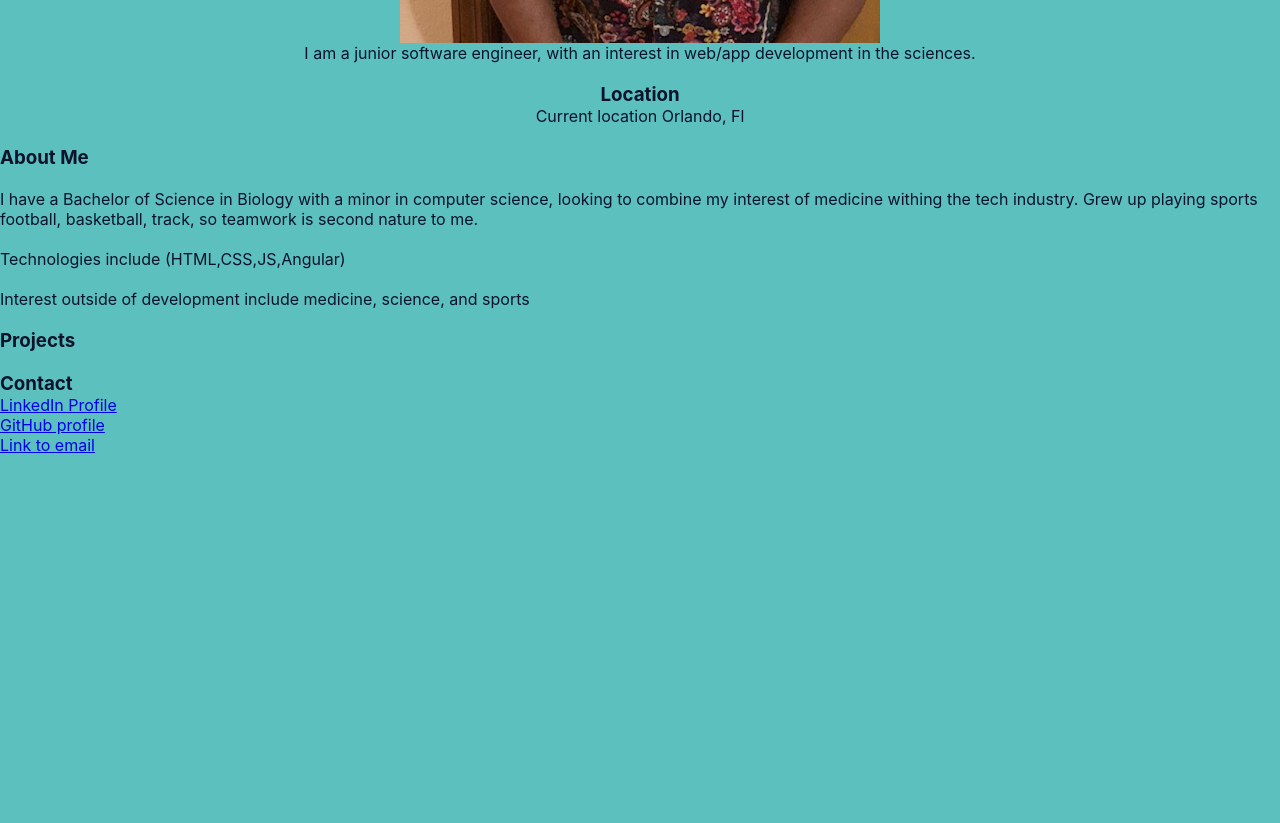
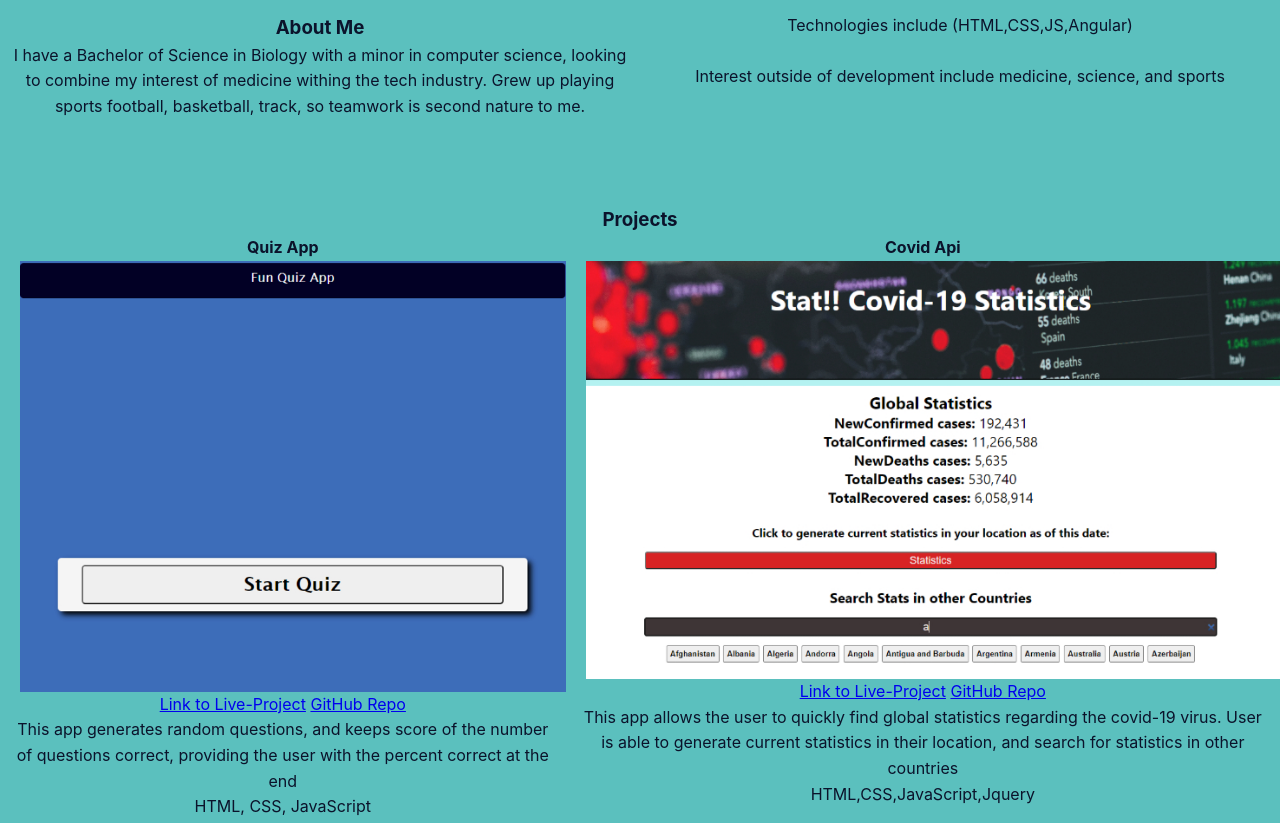
Before and after one commit to Maxwellvincent/Thinkful-Portfolio, a plain HTML site: page index.html in a window 1280 px wide. Shown: the part 866-1689 px from the top of the page. Before the commit the page ends 1321 px from the top, so only its background shows below. Drawn offline with Linux system fonts and the light colour scheme.

Commit message:
updated portfolio

```diff
--- a/index.css
+++ b/index.css
@@ -6,6 +6,8 @@
 
 /* Link to colors used */
 /* https://coolors.co/0b132b-1c2541-3a506b-5bc0be-6fffe9 */
+
+
 
 
 header {
@@ -22,12 +24,29 @@ body {
     background-color: #5BC0BE;
     color: #0B132B;
     font-family: -apple-system, BlinkMacSystemFont, 'Segoe UI', Roboto, Oxygen, Ubuntu, Cantarell, 'Open Sans', 'Helvetica Neue', sans-serif;
+    line-height: 1.6;
 }
 
 img {
-    height: auto;
-    max-width: 70%;
+    max-width: 100%;
+    display: block;
+    margin: 0 10px;
+}
 
+.group {
+    display: flex;
+    flex-direction: column;
+    margin-bottom: 50px;
+}
+
+.item {
+    flex: 1;
+    margin: 10px;
+    text-align: center;
+}
+
+.item-double {
+    flex: 2;
 }
 
 #intro {
@@ -36,3 +55,41 @@ img {
     align-items: center;
     text-align: center;
 }
+
+.intro-text {
+    margin: auto;
+}
+
+.projects {
+    flex-direction: column;
+}
+
+ .project-items {
+     margin: 0 10px;
+ }
+
+/* Typography */
+
+h3 {
+    text-align: center;
+}
+
+.project-items{
+    text-align: center;
+}
+
+
+@media all and (min-width: 800px){
+    .group {
+        flex-direction: row;
+    }
+
+
+    p {
+        margin: auto;
+    }
+
+    h3 {
+        text-align: center;
+    }
+}
--- a/index.html
+++ b/index.html
@@ -13,28 +13,65 @@
     </header>
     <main>
         <section id="intro">
+            <div class="group">
+                <div class="item">
                     <h2>I'm Louis M.</h2>
                     <img src="/SoftwareProfile.jpg" alt="profile-image">
+                </div>
+
+                <div class="item-double intro-text">
                     <p>I am a junior software engineer, with an interest in web/app development in the sciences.</p>
                     <br>
                     <h3>Location</h3>
-                <p>Current location Orlando, Fl</p>
+                    <p>Current location Orlando, FL</p>
+                </div>
 
+            </div>
         </section>
-        <br>
+
         <section id="about-me">
+            <div class="group">
+                <div class="item">
                     <h3>About Me</h3>
-            <br>
-            <p>I have a Bachelor of Science in Biology with a minor in computer science, looking to combine my interest of medicine withing the tech industry. Grew up playing sports football, basketball, track, so teamwork is second nature to me.</p>
-            <br>
+                    <p>I have a Bachelor of Science in Biology with a minor in computer science, looking to combine my interest of medicine withing the tech industry. Grew up playing sports football, basketball, track, so teamwork is second nature to me. </p>
+                </div>
+                <div class="item">
                     <p>Technologies include (HTML,CSS,JS,Angular)</p>
                     <br>
                     <p>Interest outside of development include medicine, science, and sports</p>
+                </div>
+
+
+
+
+
+
+            </div>
+
 
         </section>
         <br>
         <section id="Projects">
             <h3>Projects</h3>
+            <div class="group projects">
+                <div class=" items project-items">
+                    <h4><strong>Quiz App</strong></h4>
+                    <img src="/QuizApp.jpg" alt="Quiz-app-image">
+                    <a href="https://maxwellvincent.github.io/QuizApp/">Link to Live-Project</a>
+                    <a href="https://github.com/Maxwellvincent/QuizApp">GitHub Repo</a>
+                    <p>This app generates random questions, and keeps score of the number of questions correct, providing the user with the percent correct at the end</p>
+                    <p>HTML, CSS, JavaScript</p>
+                </div>
+
+                <div class="items project-items">
+                    <h4><strong>Covid Api</strong></h4>
+                    <img src="/CovidSS2.jpg" alt="Covid-19-api-image">
+                    <a href="https://maxwellvincent.github.io/ApICapstone/">Link to Live-Project</a>
+                    <a href="https://github.com/Maxwellvincent/ApICapstone">GitHub Repo</a>
+                    <p>This app allows the user to quickly find global statistics regarding the covid-19 virus. User is able to generate current statistics in their location, and search for statistics in other countries</p>
+                    <p>HTML,CSS,JavaScript,Jquery</p>
+                </div>
+            </div>
         </section>
         <br>
         <section id="contact">
```
Also changed, not shown: CovidSS2.jpg (added), QuizApp.jpg (added). Lines whose indentation alone changed are shown as unchanged.
